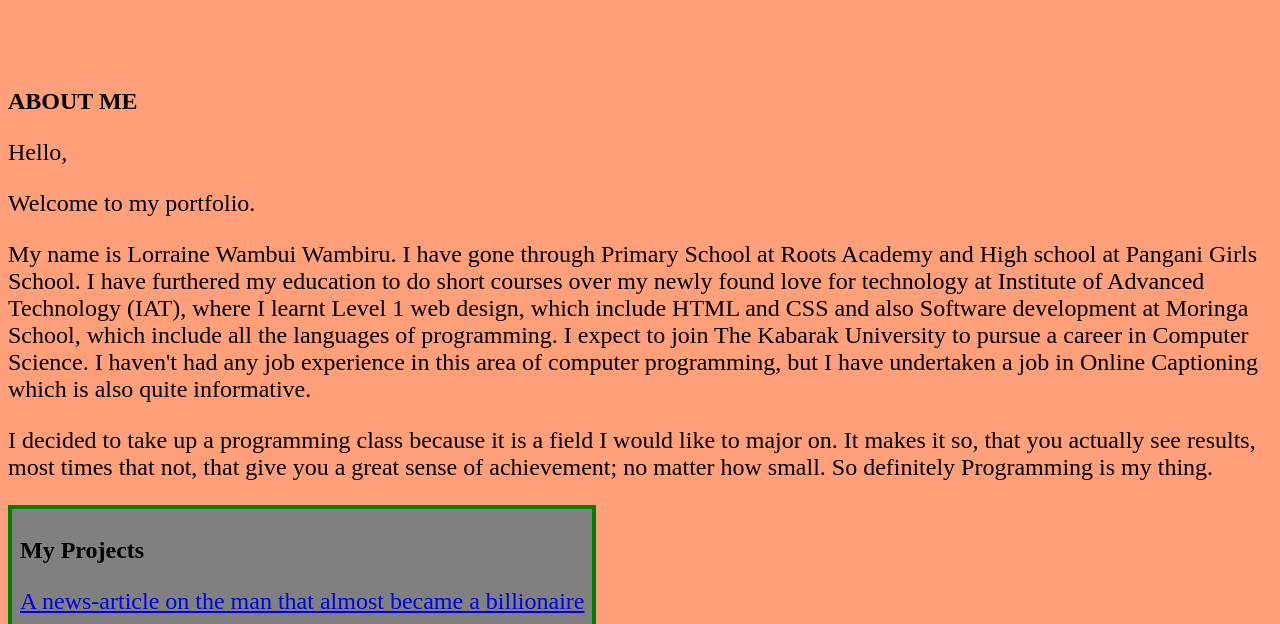
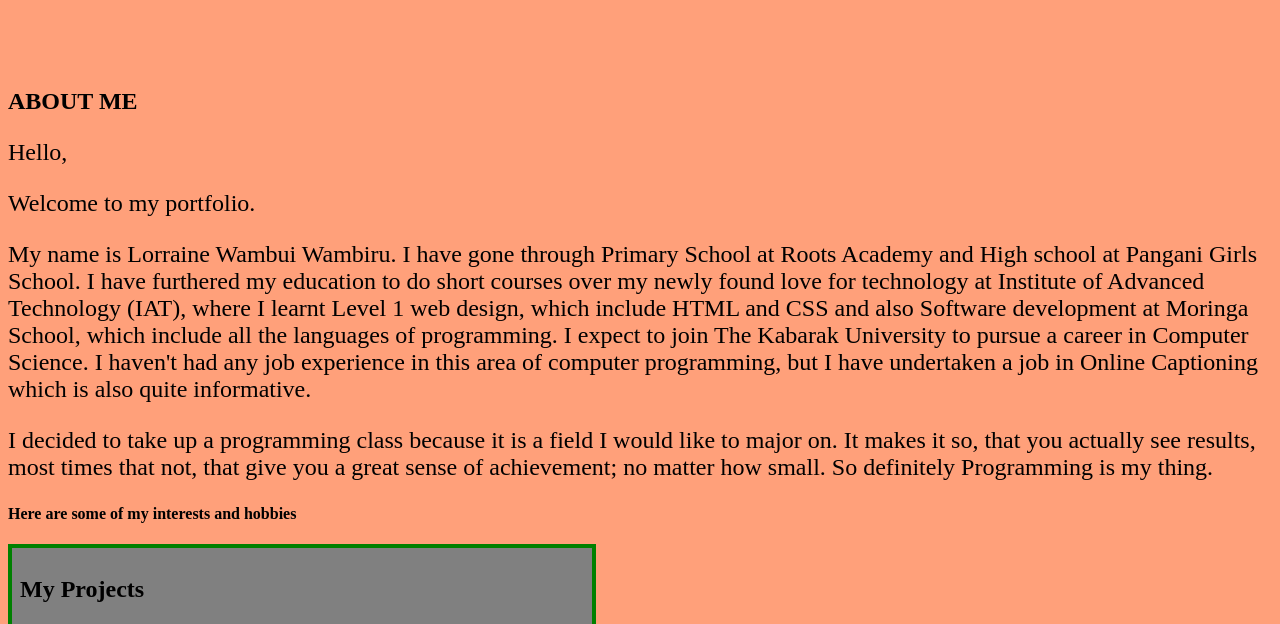
Before and after one commit to WambiruL/my-portfolio, a plain HTML site: page index.html in a window 1280 px wide. Shown: the part 170-794 px from the top of the page. Drawn offline with Linux system fonts and the light colour scheme.

Commit message:
This commit will add the title to my hobbies and interests

```diff
--- a/index.html
+++ b/index.html
@@ -13,6 +13,7 @@
          <p>My name is Lorraine Wambui Wambiru. I have gone through Primary School at Roots Academy and High school at Pangani Girls School. I have furthered my education to do short courses over my newly found love for technology at Institute of Advanced Technology (IAT), where I learnt Level 1 web design, which include HTML and CSS and also Software development at Moringa School, which include all the languages of programming. I expect to join The Kabarak University to pursue a career in Computer Science. I haven't had any job experience in this area of computer programming, but I have undertaken a job in Online Captioning which is also quite informative.</p>
          <p>I decided to take up a programming class because it is a field I would like to major on. It makes it so, that you actually see results, most times that not, that give you a great sense of achievement; no matter how small. So definitely Programming is my thing.</p>
 
+         <h4>Here are some of my interests and hobbies</h4>
 
          <div class="sidebar">
 
```
